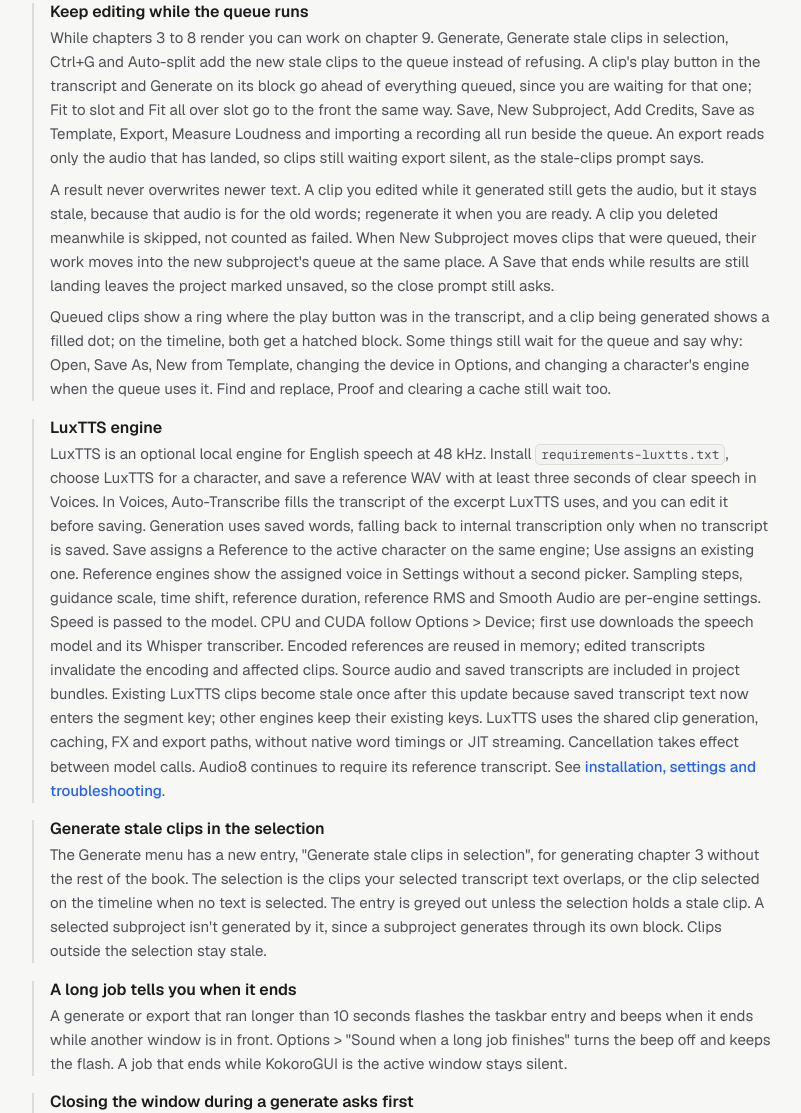
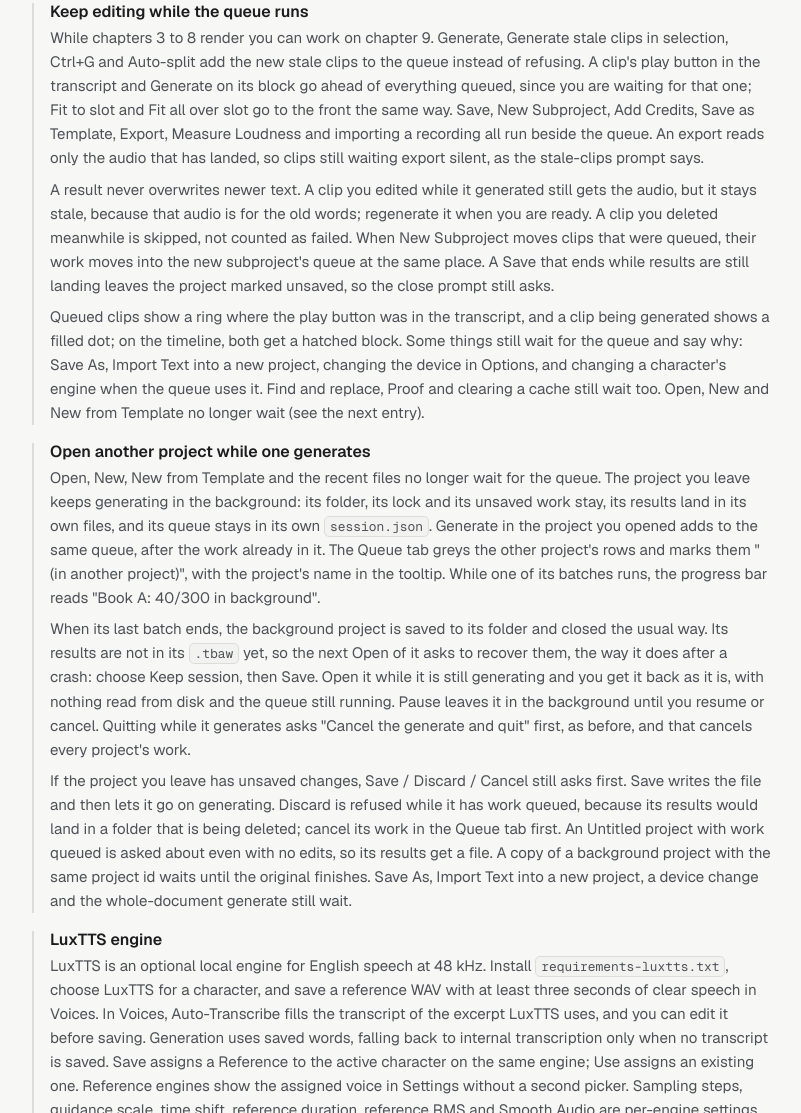
Before and after one commit to CoffeeMethod/KokoroGUI, a plain HTML site: page docs/changes.html in a window 1280 px wide. Shown: the part 1246-2359 px from the top of the page, without its empty margins (78-879 px from the left). Drawn offline with nearby package versions, Linux system fonts and the light colour scheme.

Commit message:
Document background generation across projects
README "What's new" and the Unreleased entry in docs/changes.html; the
Queue tab row in docs/settings.html; the earlier entries that said Open,
New and New from Template wait for the queue now say they don't.

Co-Authored-By: coffeemethod <coffeemethod@proton.me>
Co-Authored-By: Claude Opus 5.5 <noreply@anthropic.com>

```diff
--- a/docs/changes.html
+++ b/docs/changes.html
@@ -125,7 +125,13 @@
             <h4>Keep editing while the queue runs</h4>
             <p>While chapters 3 to 8 render you can work on chapter 9. Generate, Generate stale clips in selection, Ctrl+G and Auto-split add the new stale clips to the queue instead of refusing. A clip's play button in the transcript and Generate on its block go ahead of everything queued, since you are waiting for that one; Fit to slot and Fit all over slot go to the front the same way. Save, New Subproject, Add Credits, Save as Template, Export, Measure Loudness and importing a recording all run beside the queue. An export reads only the audio that has landed, so clips still waiting export silent, as the stale-clips prompt says.</p>
             <p>A result never overwrites newer text. A clip you edited while it generated still gets the audio, but it stays stale, because that audio is for the old words; regenerate it when you are ready. A clip you deleted meanwhile is skipped, not counted as failed. When New Subproject moves clips that were queued, their work moves into the new subproject's queue at the same place. A Save that ends while results are still landing leaves the project marked unsaved, so the close prompt still asks.</p>
-            <p>Queued clips show a ring where the play button was in the transcript, and a clip being generated shows a filled dot; on the timeline, both get a hatched block. Some things still wait for the queue and say why: Open, Save As, New from Template, changing the device in Options, and changing a character's engine when the queue uses it. Find and replace, Proof and clearing a cache still wait too.</p>
+            <p>Queued clips show a ring where the play button was in the transcript, and a clip being generated shows a filled dot; on the timeline, both get a hatched block. Some things still wait for the queue and say why: Save As, Import Text into a new project, changing the device in Options, and changing a character's engine when the queue uses it. Find and replace, Proof and clearing a cache still wait too. Open, New and New from Template no longer wait (see the next entry).</p>
+          </li>
+          <li>
+            <h4>Open another project while one generates</h4>
+            <p>Open, New, New from Template and the recent files no longer wait for the queue. The project you leave keeps generating in the background: its folder, its lock and its unsaved work stay, its results land in its own files, and its queue stays in its own <code>session.json</code>. Generate in the project you opened adds to the same queue, after the work already in it. The Queue tab greys the other project's rows and marks them "(in another project)", with the project's name in the tooltip. While one of its batches runs, the progress bar reads "Book A: 40/300 in background".</p>
+            <p>When its last batch ends, the background project is saved to its folder and closed the usual way. Its results are not in its <code>.tbaw</code> yet, so the next Open of it asks to recover them, the way it does after a crash: choose Keep session, then Save. Open it while it is still generating and you get it back as it is, with nothing read from disk and the queue still running. Pause leaves it in the background until you resume or cancel. Quitting while it generates asks "Cancel the generate and quit" first, as before, and that cancels every project's work.</p>
+            <p>If the project you leave has unsaved changes, Save / Discard / Cancel still asks first. Save writes the file and then lets it go on generating. Discard is refused while it has work queued, because its results would land in a folder that is being deleted; cancel its work in the Queue tab first. An Untitled project with work queued is asked about even with no edits, so its results get a file. A copy of a background project with the same project id waits until the original finishes. Save As, Import Text into a new project, a device change and the whole-document generate still wait.</p>
           </li>
           <li>
             <h4>LuxTTS engine</h4>
@@ -658,7 +664,7 @@
         <ul class="change-list">
           <li>
             <h4>New no longer puts a project away while a job uses it</h4>
-            <p>File &gt; New, Ctrl+N, New from Template and Import Text into a new project closed the open project at once, even while a generate was writing into its folder or a save was running. They are now refused with a message while a generate runs or a save, export or other project job is busy, the same way Open is. Nothing about the open project changes.</p>
+            <p>File &gt; New, Ctrl+N, New from Template and Import Text into a new project closed the open project at once, even while a generate was writing into its folder or a save was running. They are now refused with a message while a generate runs or a save, export or other project job is busy, the same way Open is. Nothing about the open project changes. (Open, New and New from Template now let a running queue go on in the background instead; see "Open another project while one generates".)</p>
           </li>
           <li>
             <h4>A project's own voice is used by the whole-document and JIT generate</h4>
```
Also changed, not shown: docs/settings.html (+1 -1 lines), 1 other file.
